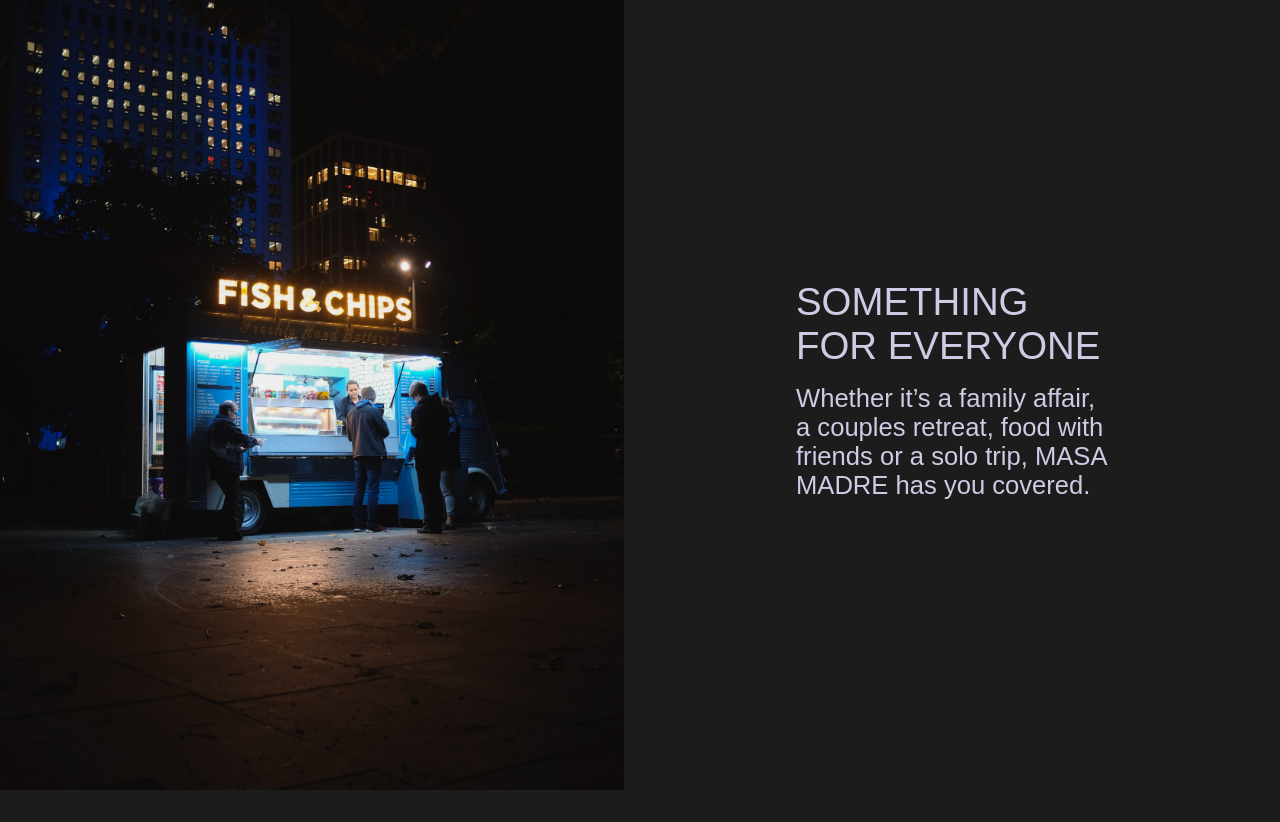
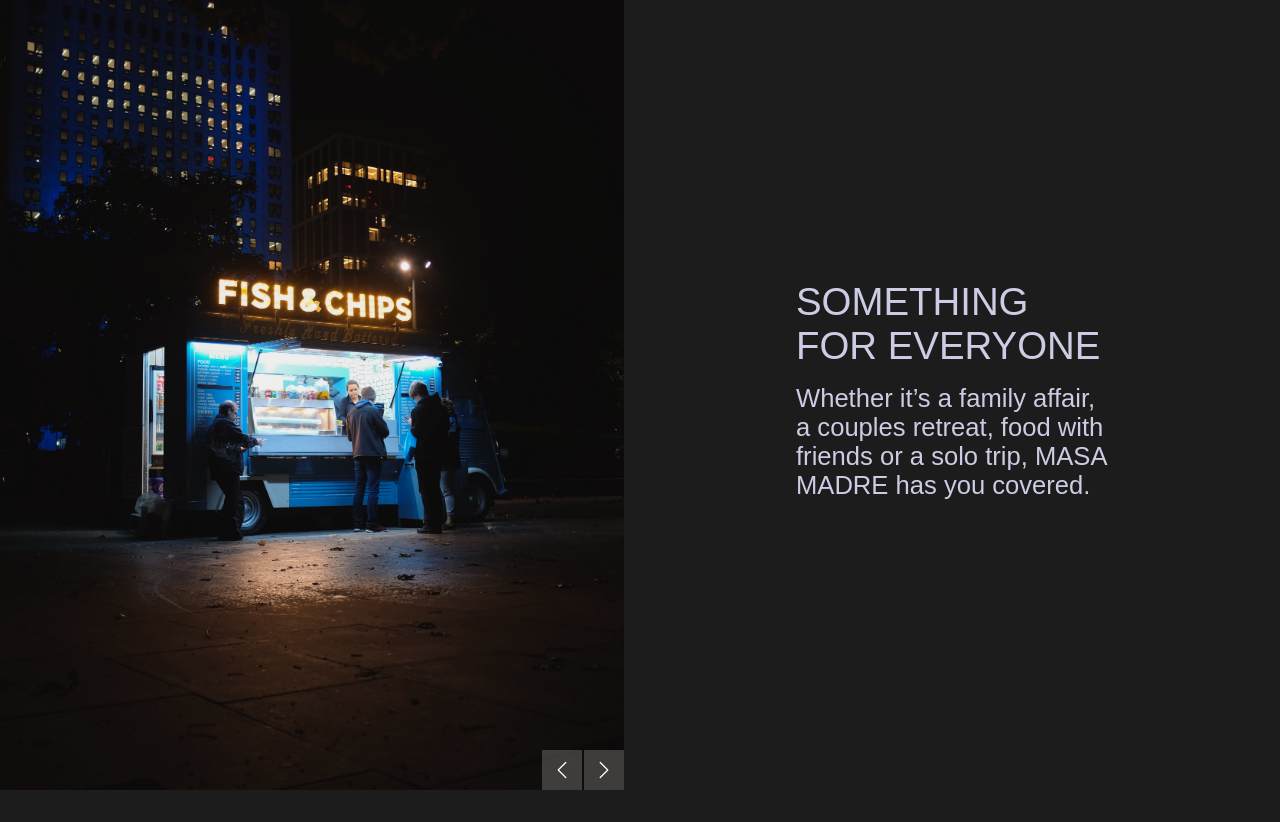
Before and after one commit to georgeonisiforou/Masa-Madre, a Next.js app in the folder masa-madre/: page / in a window 1280 px wide. Shown: the part 2403-3225 px from the top of the page. Built offline with nearby package versions, Linux system fonts and the light colour scheme.

Commit message:
added carousel

```diff
--- a/masa-madre/components/Services.js
+++ b/masa-madre/components/Services.js
@@ -1,6 +1,8 @@
 import React from "react";
 import styled from "styled-components";
 import Image from "next/image";
+import { useState } from "react";
+import { BsChevronLeft, BsChevronRight } from "react-icons/bs";
 
 const Container = styled.div`
   width: 100%;
@@ -12,15 +14,75 @@ const Container = styled.div`
 
 const LeftSection = styled.div`
   flex: 1;
-  background-color: red;
 `;
 
 const Carousel = styled.div`
   width: 100%;
   height: 100%;
   min-height: 400px;
+  min-width: 320px;
+  overflow: hidden;
   position: relative;
-  min-width: 320px;
+  display: flex;
+  justify-content: center;
+  align-items: center;
+`;
+
+const CarouselItem = styled.div`
+  width: 100%;
+
+  &.hide {
+    display: none;
+  }
+
+  &.show {
+    display: block;
+  }
+`;
+
+const CarouselBtns = styled.div`
+  display: flex;
+  height: 40px;
+  position: absolute;
+  bottom: 0;
+  right: 0;
+  gap: 2px;
+`;
+
+const Prev = styled.button`
+  z-index: 10;
+  cursor: pointer;
+  background-color: rgba(355, 355, 355, 0.2);
+  border: none;
+  width: 40px;
+  color: #fff;
+  transition: all 0.2s linear;
+  font-size: 20px;
+  display: flex;
+  justify-content: center;
+  align-items: center;
+
+  &:hover {
+    background-color: rgba(355, 355, 355, 0.4);
+  }
+`;
+
+const Next = styled.button`
+  z-index: 10;
+  cursor: pointer;
+  background-color: rgba(355, 355, 355, 0.2);
+  border: none;
+  width: 40px;
+  color: #fff;
+  transition: all 0.2s linear;
+  font-size: 20px;
+  display: flex;
+  justify-content: center;
+  align-items: center;
+
+  &:hover {
+    background-color: rgba(355, 355, 355, 0.4);
+  }
 `;
 
 const RightSection = styled.div`
@@ -46,17 +108,67 @@ const SectionText = styled.div`
 `;
 
 const Services = () => {
+  const carouselImages = [
+    {
+      id: 0,
+      path: "/images/foodtruck.jpg",
+    },
+    {
+      id: 1,
+      path: "/images/foodtruck2.jpg",
+    },
+    {
+      id: 2,
+      path: "/images/foodtruck3.jpg",
+    },
+  ];
+
+  const slidesLength = carouselImages.length;
+
+  const [currentIndex, setCurrentIndex] = useState(0);
+
+  const nextSlide = () => {
+    setCurrentIndex(currentIndex === slidesLength - 1 ? 0 : currentIndex + 1);
+  };
+
+  const prevSlide = () => {
+    setCurrentIndex(currentIndex === 0 ? slidesLength - 1 : currentIndex - 1);
+  };
+
+  if (!Array.isArray(carouselImages) || slidesLength <= 0) {
+    return null;
+  }
+
   return (
     <>
       <Container>
         <LeftSection>
           <Carousel>
-            <Image
-              alt="foodtruck image"
-              fill
-              src="/images/foodtruck.jpg"
-              style={{ objectFit: "cover" }}
-            />
+            {carouselImages.map((item, idx) => {
+              return (
+                <CarouselItem
+                  key={idx}
+                  className={
+                    carouselImages[currentIndex].id === idx ? "show" : "hide"
+                  }
+                >
+                  <Image
+                    alt="foodtruck image"
+                    fill
+                    src={item.path}
+                    style={{ objectFit: "cover" }}
+                  />
+                </CarouselItem>
+              );
+            })}
+            <CarouselBtns>
+              <Prev onClick={prevSlide}>
+                <BsChevronLeft />
+              </Prev>
+              <Next onClick={nextSlide}>
+                <BsChevronRight />
+              </Next>
+            </CarouselBtns>
           </Carousel>
         </LeftSection>
         <RightSection>
```
